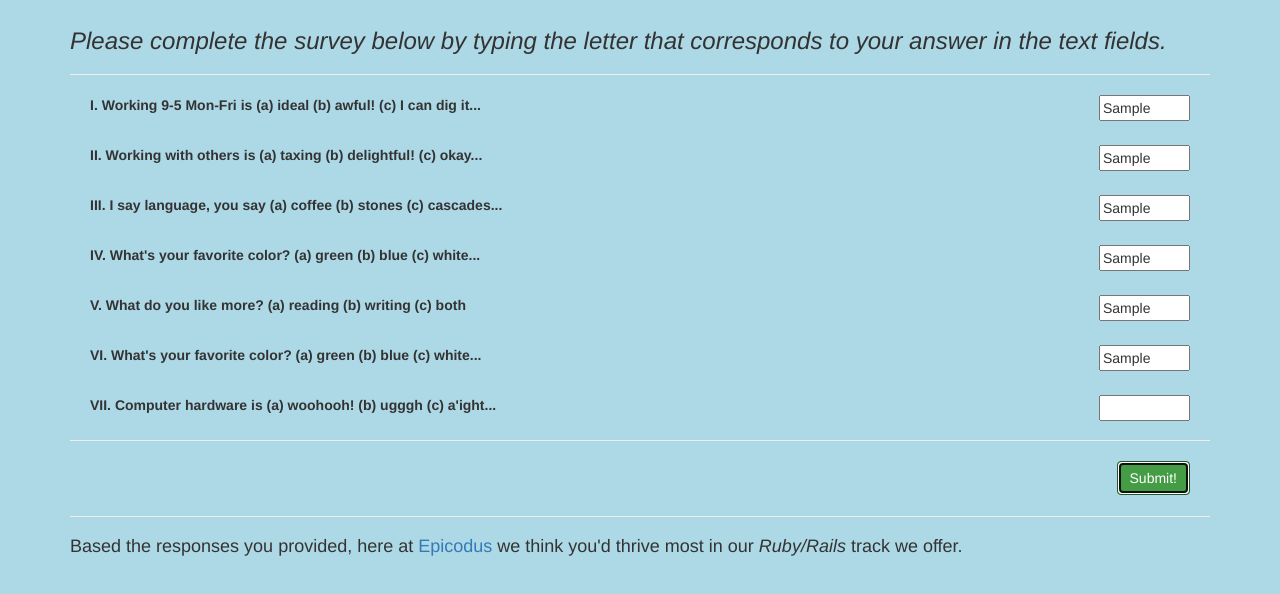
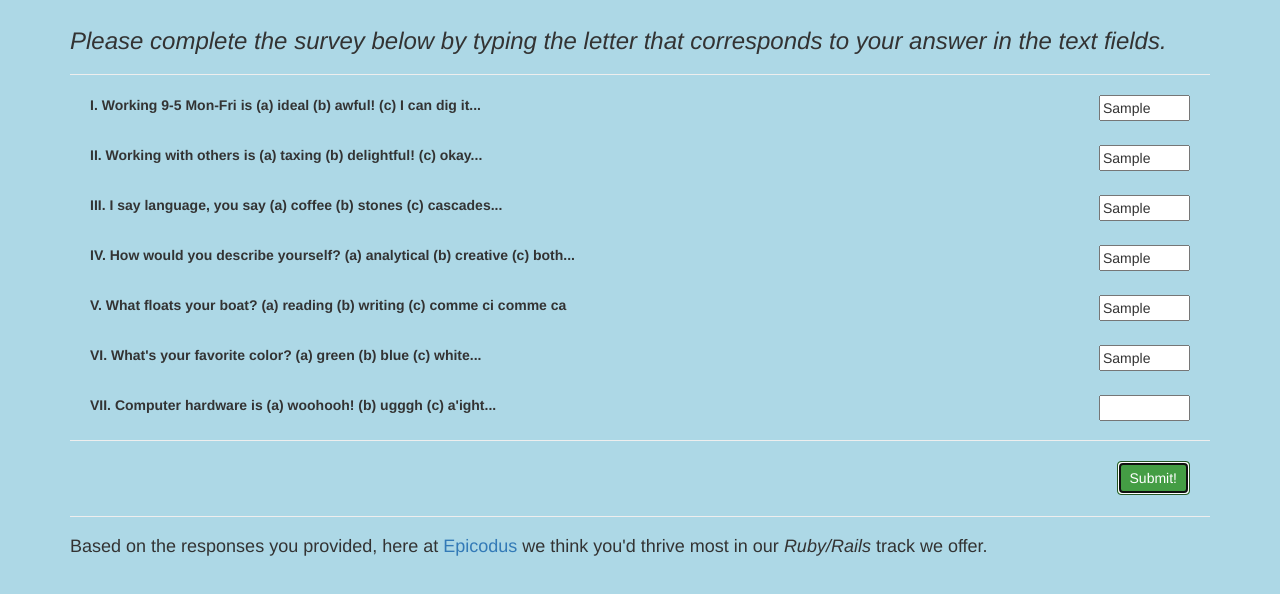
Before and after one commit to joshdrochon/survey-project, a plain HTML site: page index.html in a window 1280 px wide. Both pictures are taken after typing "Sample", "Sample", "Sample", "Sample", "Sample", "Sample" into the empty fields and a click on the button "Submit!". Shown: the part 90-684 px from the top of the page. Drawn offline with Linux system fonts and the light colour scheme.

Commit message:
add README.md

```diff
--- a/index.html
+++ b/index.html
@@ -30,11 +30,11 @@
             <input id="a3" type="text" size="8" alue="">
           </div>
           <div class="form-group"> <!--form-group is a bootstrap class-->
-            <label><p>IV. What's your favorite color? (a) green (b) blue (c) white... </p></label>
+            <label><p>IV. How would you describe yourself? (a) analytical (b) creative (c) both... </p></label>
             <input id="a4" type="text" size="8" value="">
           </div>
           <div class="form-group"> <!--form-group is a bootstrap class-->
-            <label><p>V. What do you like more? (a) reading (b) writing (c) both </p></label>
+            <label><p>V. What floats your boat? (a) reading (b) writing (c) comme ci comme ca </p></label>
             <input id="a5" type="text" size="8" value="">
           </div>
           <div class="form-group"> <!--form-group is a bootstrap class-->
@@ -54,7 +54,7 @@
 
       <div class="initially-hidden" id="java-track">
         <hr>
-        <h4>Based the responses you provided, here at <a href="https://www.epicodus.com">Epicodus</a> we think you'd thrive most in our
+        <h4>Based on the responses you provided, here at <a href="https://www.epicodus.com">Epicodus</a> we think you'd thrive most in our
         <em>Java/Android</em>track we offer.</h4>
 
         <blockquote class="bg-info">
@@ -69,7 +69,7 @@
 
       <div class="initially-hidden" id="css-track">
         <hr>
-        <h4>Based the responses you provided, here at <a href="https://www.epicodus.com">Epicodus</a> we think you'd thrive most in our
+        <h4>Based on the responses you provided, here at <a href="https://www.epicodus.com">Epicodus</a> we think you'd thrive most in our
         <em>CSS/Design</em> track we offer.</h4>
 
         <blockquote class="bg-info">
@@ -81,13 +81,13 @@
 
       <div class="initially-hidden" id="ruby-track">
         <hr>
-        <h4>Based the responses you provided, here at <a href="https://www.epicodus.com">Epicodus</a> we think you'd thrive most in our
+        <h4>Based on the responses you provided, here at <a href="https://www.epicodus.com">Epicodus</a> we think you'd thrive most in our
         <em>Ruby/Rails</em> track we offer.</h4>
       </div>
 
       <div class="initially-hidden" id="php-track">
         <hr>
-        <h4>Based the responses you provided, here at <a href="https://www.epicodus.com">Epicodus</a> we think you'd thrive most in our
+        <h4>Based on the responses you provided, here at <a href="https://www.epicodus.com">Epicodus</a> we think you'd thrive most in our
         <em>PHP/Drupal</em> track we offer.</h4>
 
         <blockquote class="bg-info">
```
Also changed, not shown: 2 other files.
